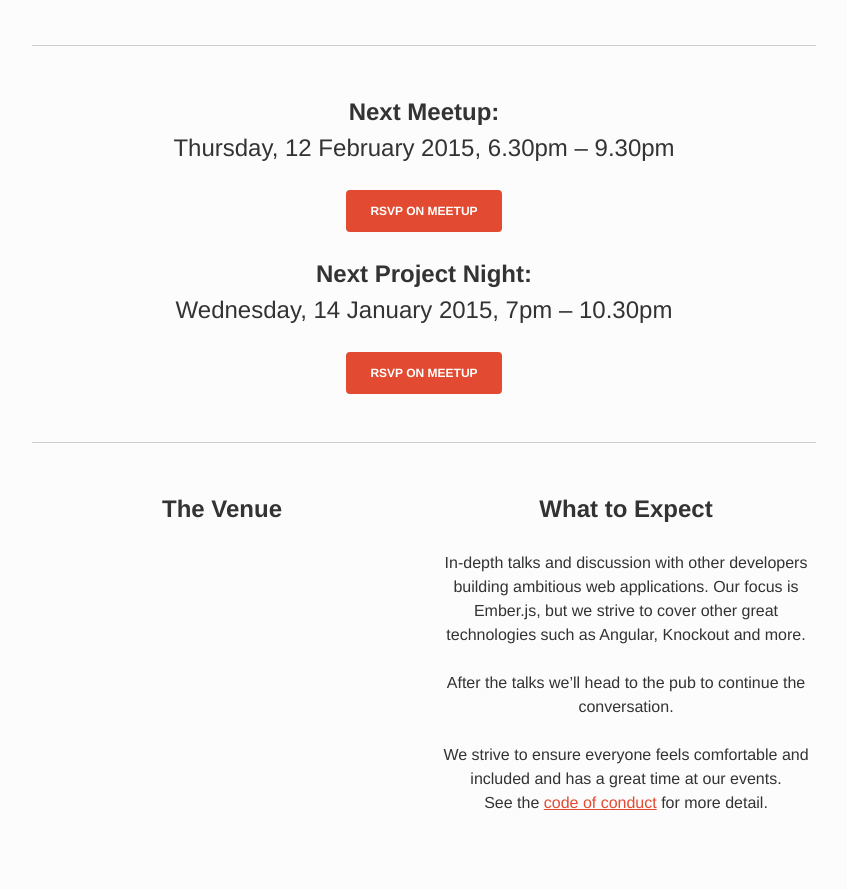
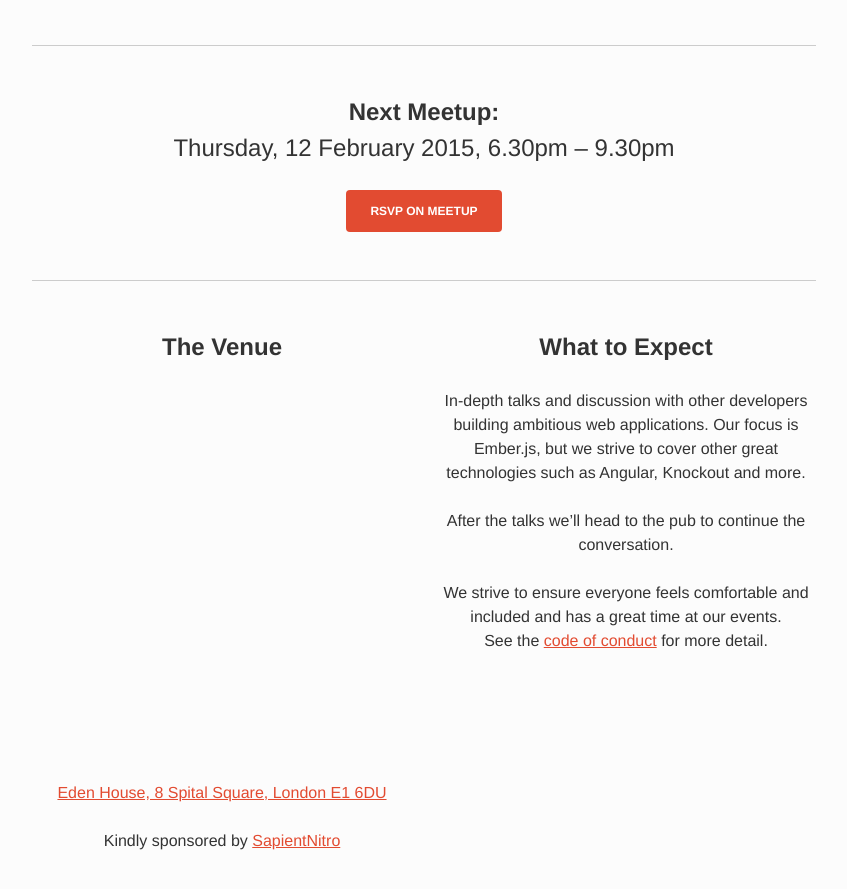
Before and after one commit to emberlondon/emberlondon.github.io, a Jekyll site: the page built from index.html, in a window 1280 px wide and 900 px high, scrolled down 633 px. Shown: the top 889 px of the window, without its empty margins (216-1063 px from the left). Built offline with Jekyll 4.4.1, drawn with Linux system fonts in a browser that asks for light colours; nearby versions of some CDN libraries.

Commit message:
Remove Jan proj night in prep for Feb

```diff
--- a/_data/next-project-night.yml
+++ b/_data/next-project-night.yml
@@ -1,5 +1,5 @@
-date: Wednesday, 14 January 2015
+date:
 time: 7pm – 10.30pm
-datetime_aria: Wednesday, fourteenth of January, two-thousand and fifteen, seven pm to ten thirty pm.
+datetime_aria:
 location: 54B Downham Road, London N1 5AS
-url: "http://www.meetup.com/London-Emberjs-User-Group/events/219129637/"
+url: "http://www.meetup.com/London-Emberjs-User-Group/"
--- a/_includes/next.html
+++ b/_includes/next.html
@@ -3,9 +3,11 @@
   <p class="next-date" aria-label="{{ site.data.next-event.datetime_aria }}">{{ site.data.next-event.date }}, {{ site.data.next-event.time }}</p>
   <p><a class="button" href="{{ site.data.next-event.url }}">RSVP on Meetup</a></p>
 
+  {% if site.data.next-project-night.date %}
   <h2>Next Project Night:</h2>
   <p class="next-date" aria-label="{{ site.data.next-project-night.datetime_aria }}">{{ site.data.next-project-night.date }}, {{ site.data.next-project-night.time }}</p>
   <p><a class="button" href="{{ site.data.next-project-night.url }}">RSVP on Meetup</a></p>
+  {% endif %}
 
   <hr>
 
```
